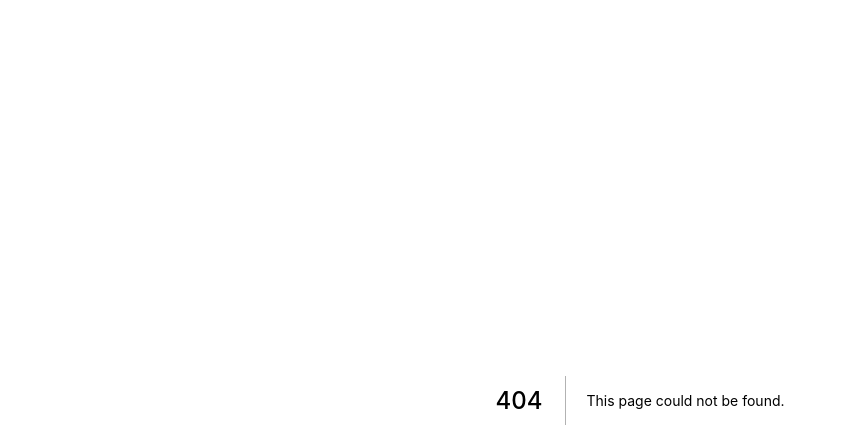
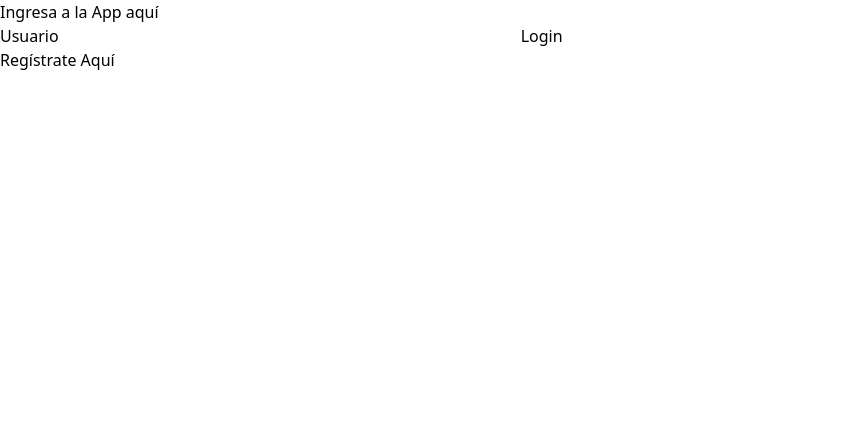
Before and after one commit to locoer/asesores, a Next.js app: page /login in a window 1280 px wide. Before the commit this address had no page. Shown: the top 448 px of the page, without its empty margins (0-847 px from the left). Built offline with nearby package versions, Linux system fonts and the light colour scheme.

Commit message:
Home and login tests. Login page with minimal requirements for test

```diff
--- a/pages/index.tsx
+++ b/pages/index.tsx
@@ -3,12 +3,13 @@ import Head from 'next/head';
 import Link from 'next/link';
 
 export async function getServerSideProps(context) {
+  /*
   AppDataSource.initialize()
     .then(() => {
         // here you can start to work with your database
     })
     .catch((error) => console.log(error))
-
+  */
   return {
     props: {msj: "hola, yeeey"}, // will be passed to the page component as props
   }
@@ -23,13 +24,19 @@ export default function Home(props) {
       </Head>
       <main>
         <h1 className="title">
-          Mira{' '}
-          <Link href="/posts/primer-post">
-            <a>this page!</a>
-          </Link>
+          Bienvenido a la app Asesores
         </h1>
         <div className="my-5">
-          <p className="text-xl">Prueba con la BDs y {props.msj}</p>
+          <p className="text-xl">Prueba con la BDs y {props.msj}<br/>
+            <Link href="/login">
+              <a>Iniciar Sesión</a>
+            </Link>
+          </p>
+          <p>
+            <Link href="/posts/primer-post">
+              <a>Registrarse</a>
+            </Link>
+          </p>
         </div>
       </main>
       <footer>
@@ -38,8 +45,7 @@ export default function Home(props) {
           target="_blank"
           rel="noopener noreferrer"
         >
-          Powered by{' '}
-          <img src="/vercel.svg" alt="MucMik" className="logo" />
+          Powered by{' '}MucMik
         </a>
       </footer>
 
--- /dev/null
+++ b/pages/login.tsx
@@ -0,0 +1,27 @@
+import { useState } from "react"
+import Link from 'next/link';
+
+const Login = () => {
+
+  const [ user, setUser ] = useState('');
+  const [ psswd, setPsswd ] = useState('');
+
+  return (
+    <div>
+      <h1>Ingresa a la App aquí</h1>
+      <form>
+        <label htmlFor="user">Usuario</label>
+        <input type="text" name="user" aria-label="user" value={user} onChange={ (e) => { setUser( e.currentTarget.value ) } } />
+        <input type="password" name="password" aria-label="password" value={psswd} onChange={ (e) => { setPsswd( e.currentTarget.value ) } } />
+        <button type="submit" >Login</button>
+      </form>
+      <p>
+        <Link href="/register">
+          <a>Regístrate Aquí</a>
+        </Link>
+      </p>
+    </div>
+  )
+}
+
+export default Login
```
Also changed, not shown: 2 other files (tests, documents, lock files or other folders).
